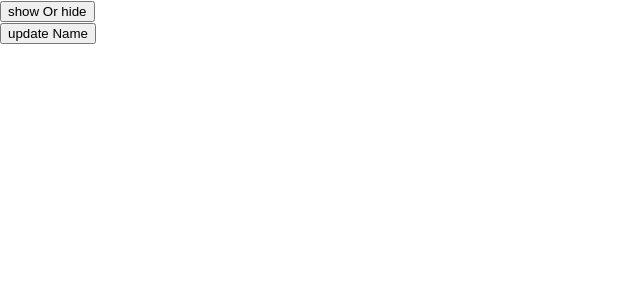
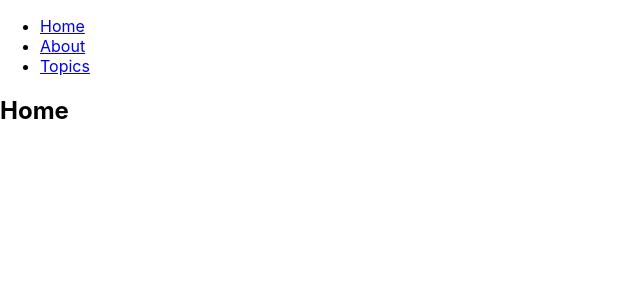
Before and after one commit to lipengzhenshuai/reactLearn, a React (Create React App) app: page / in a window 1280 px wide. Shown: the top 300 px of the page, without its empty margins (0-640 px from the left). Built offline with nearby package versions, Linux system fonts and the light colour scheme.

Commit message:
[feat] 增加router基本代码

```diff
--- /dev/null
+++ b/src/pages/router/1basic.js
@@ -0,0 +1,114 @@
+import React from "react";
+import {
+  BrowserRouter as Router,
+  Switch,
+  Route,
+  Link,
+  useRouteMatch,
+  useParams
+} from "react-router-dom";
+
+
+/**
+ * Router   https://reacttraining.com/react-router/web/api/Router
+ *  router组件的公共低级接口,通常我们使用它的高级子类型，例如：
+ *    <BrowserRouter>
+ *    <HashRouter>
+ *    <MemoryRouter>
+ *    <MemoryRouter>
+ *    <NativeRouter>
+ *    <StaticRouter>
+ *  大概率不需要使用高级接口，除非要深度集成
+ *
+ *  Link   https://reacttraining.com/react-router/web/api/Link
+ *    为你的应用程序提供一个声明式的，可以访问的导航，在你的应用之用
+ *
+ *  Route   https://reacttraining.com/react-router/web/api/Route
+ *    当路径匹配当前url的时候会渲染该组件
+ *
+ *  Switch   https://reacttraining.com/react-router/web/api/Switch
+ *    switch可以保证只渲染子节点中匹配到的第一个Route或者Redirect
+ *
+ *  使用/:id
+ *
+ *
+ */
+
+export default function App() {
+  return (
+    <Router>
+      <div>
+        <ul>
+          <li>
+            <Link to="/">Home</Link>
+          </li>
+          <li>
+            <Link to="/about">About</Link>
+          </li>
+          <li>
+            <Link to="/topics">Topics</Link>
+          </li>
+        </ul>
+
+        <Switch>
+          <Route path="/about">
+            <About />
+          </Route>
+          <Route path="/topics">
+            <Topics />
+          </Route>
+          <Route path="/">
+            <Home />
+          </Route>
+        </Switch>
+      </div>
+    </Router>
+  );
+}
+
+function Home() {
+  return <h2>Home</h2>;
+}
+
+function About() {
+  return <h2>About</h2>;
+}
+
+function Topics() {
+  let match = useRouteMatch();
+
+  return (
+    <div>
+      <h2>Topics</h2>
+
+      <ul>
+        <li>
+          <Link to={`${match.url}/components`}>Components</Link>
+        </li>
+        <li>
+          <Link to={`${match.url}/props-v-state`}>
+            Props v. State
+          </Link>
+        </li>
+      </ul>
+
+      {/* The Topics page has its own <Switch> with more routes
+          that build on the /topics URL path. You can think of the
+          2nd <Route> here as an "index" page for all topics, or
+          the page that is shown when no topic is selected */}
+      <Switch>
+        <Route path={`${match.path}/:topicId`}>
+          <Topic />
+        </Route>
+        <Route path={match.path}>
+          <h3>Please select a topic.</h3>
+        </Route>
+      </Switch>
+    </div>
+  );
+}
+
+function Topic() {
+  let { topicId } = useParams();
+  return <h3>Requested topic ID: {topicId}</h3>;
+}
```
Also changed, not shown: src/index.js (+6 -1 lines), src/pages/router/2primary.js (added, +9 -0 lines).
